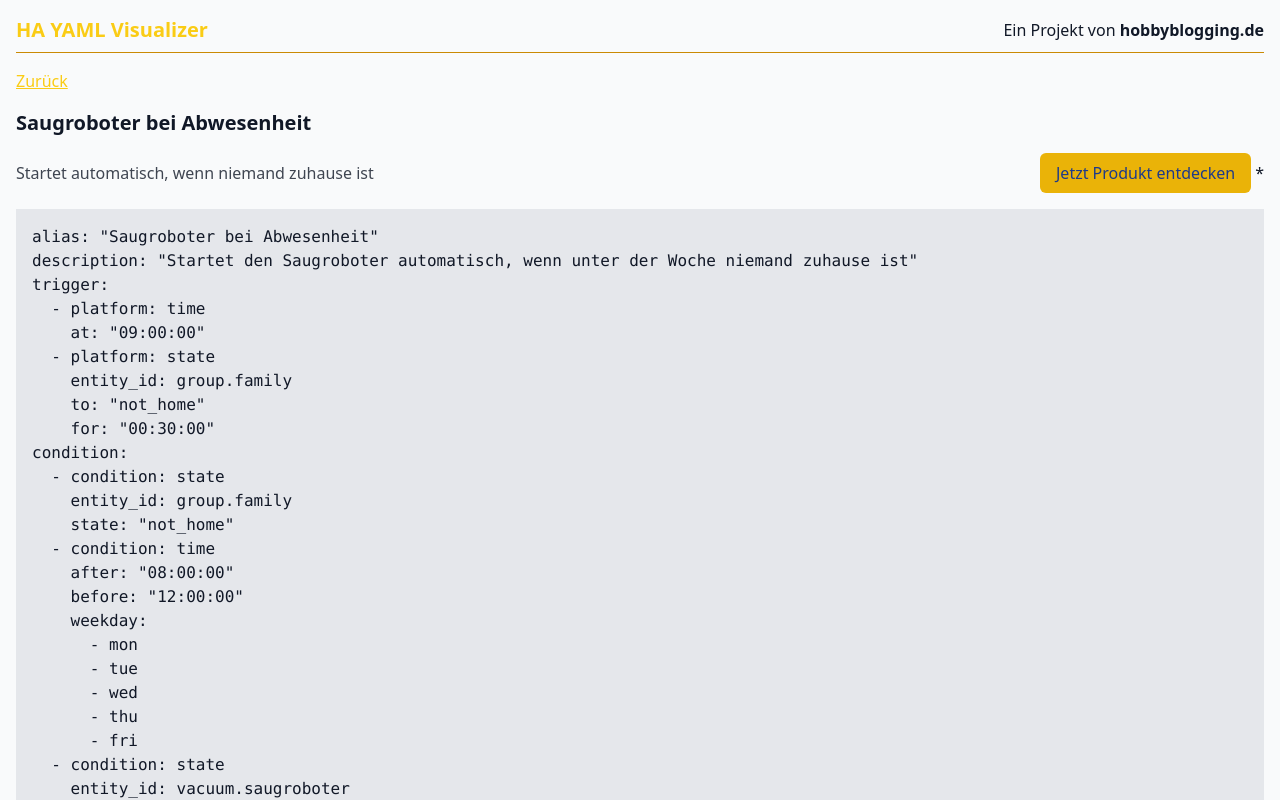
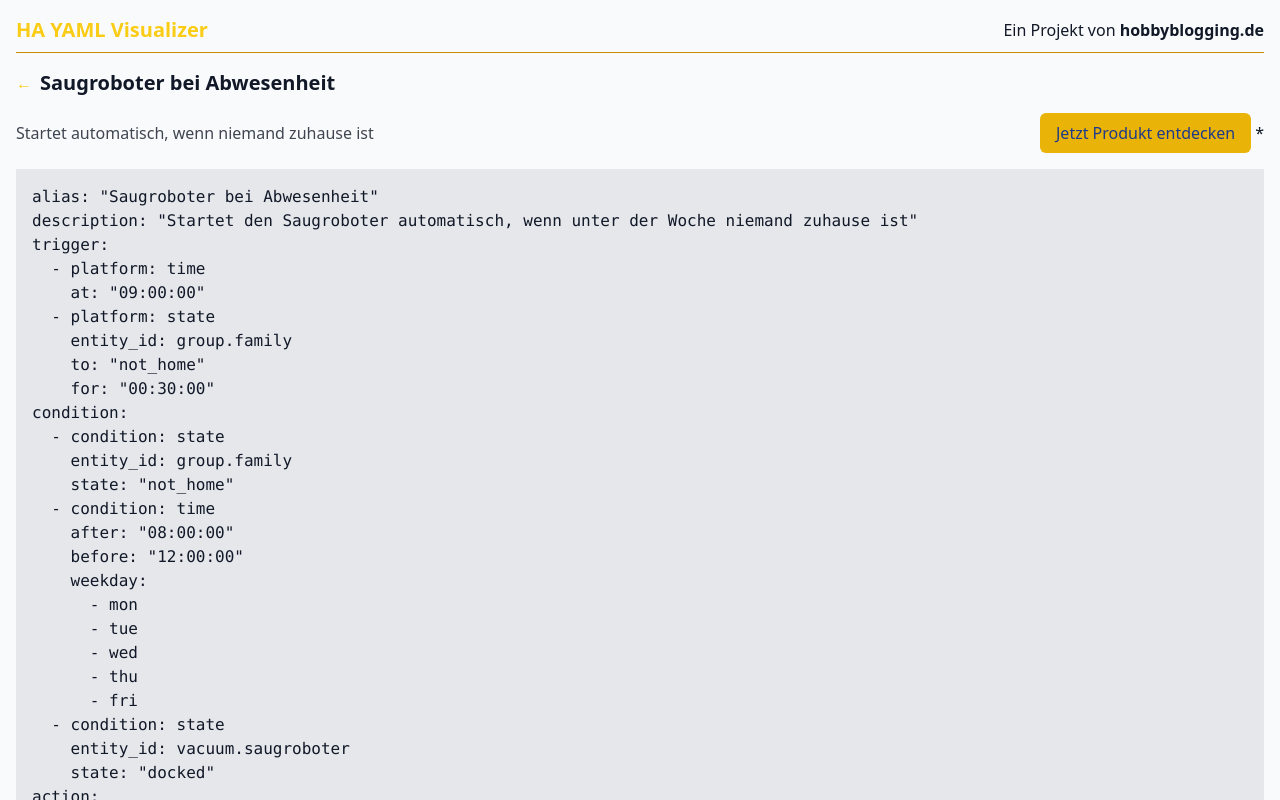
Before and after one commit to lkn94/ha-automation-visualizer, a React (Vite) app: page / in a window 1280 px wide. Both pictures are taken after a click on the item 640 px from the left and 478 px from the top of the page. Shown: the top 800 px of the page. Built offline with nearby package versions, Linux system fonts and the light colour scheme.

Commit message:
Update diagram orientation and UI

```diff
--- a/src/components/AutomationList.tsx
+++ b/src/components/AutomationList.tsx
@@ -43,7 +43,7 @@ export default function AutomationList({ onSelect }: Props) {
             {items.map((item) => (
               <li
                 key={item.file}
-                className="p-4 border border-blue-800 rounded cursor-pointer hover:bg-blue-800 hover:border-yellow-500 transition-colors"
+                className="p-4 border border-blue-800 rounded cursor-pointer hover:bg-blue-900 hover:border-yellow-500 transition-colors"
                 onClick={() => onSelect(item)}
               >
                 <h3 className="text-lg font-medium">{item.title}</h3>
--- a/src/components/AutomationViewer.tsx
+++ b/src/components/AutomationViewer.tsx
@@ -22,8 +22,16 @@ export default function AutomationViewer({ info, onBack }: Props) {
 
   return (
     <div className="space-y-4">
-      <button onClick={onBack} className="underline text-yellow-400 hover:text-yellow-300">Zurück</button>
-      <h2 className="text-xl font-bold">{info.title}</h2>
+      <div className="flex items-center space-x-2">
+        <button
+          onClick={onBack}
+          className="text-yellow-400 hover:text-yellow-300"
+          aria-label="Zurück"
+        >
+          &larr;
+        </button>
+        <h2 className="text-xl font-bold">{info.title}</h2>
+      </div>
       {(info.description || info.affiliate) && (
         <div className="md:flex md:items-center md:justify-between">
           {info.description && (
--- a/src/utils/parseYaml.ts
+++ b/src/utils/parseYaml.ts
@@ -89,7 +89,7 @@ export function automationToMermaid(a: Automation): string {
   const t = a.trigger ?? []
   const c = a.condition ?? []
   const act = a.action ?? []
-  const lines: string[] = ['flowchart TD']
+  const lines: string[] = ['flowchart LR']
 
   lines.push('classDef trigger fill:#FEF3C7')
   lines.push('classDef condition fill:#DBEAFE')
```
